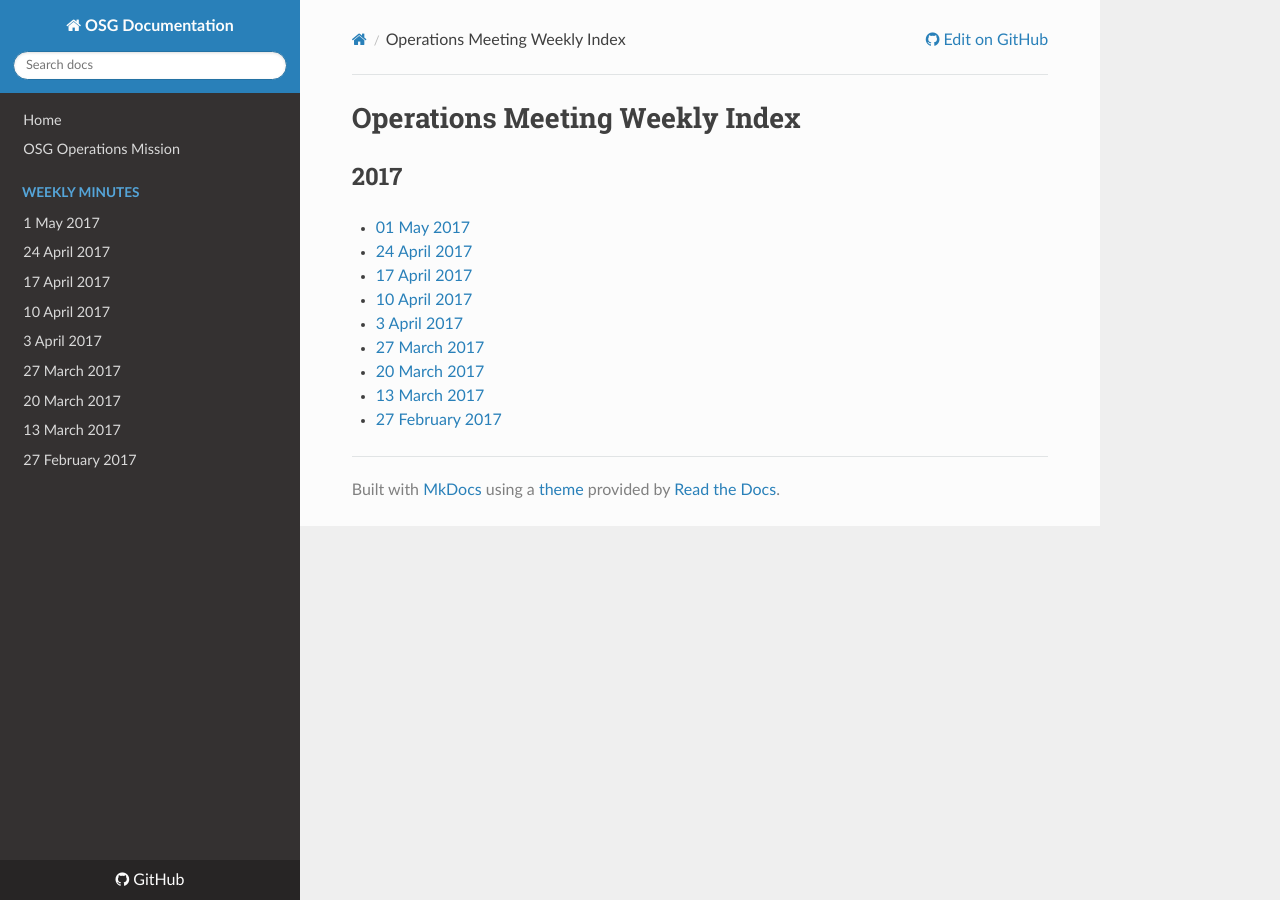
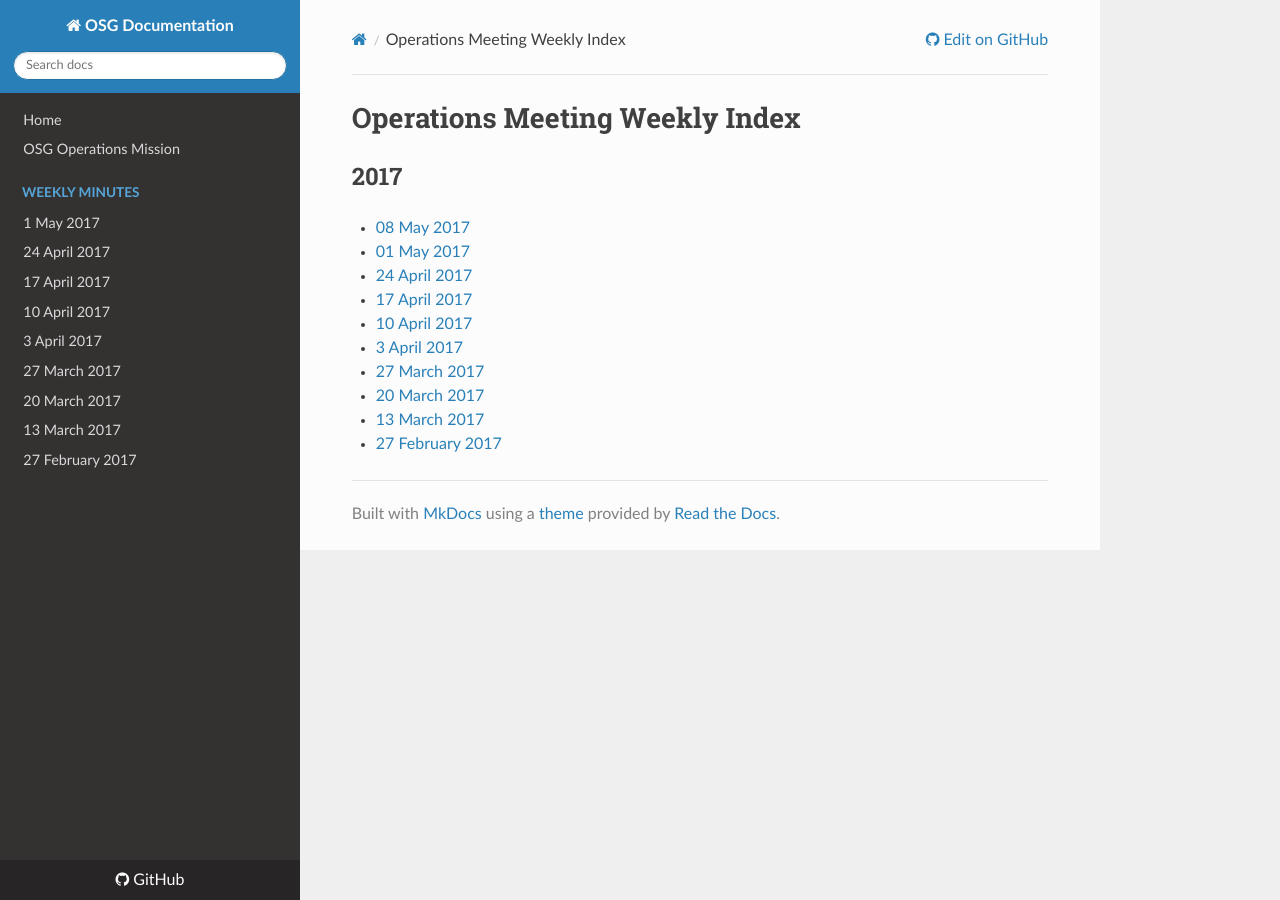
Before and after one commit to osg-htc/operations, an MkDocs documentation site: the page built from docs/WeeklyMinutes/MeetingIndex.md, in a window 1280 px wide. Built offline with MkDocs 1.6.1, drawn with Linux system fonts in a browser that asks for light colours; nearby versions of some CDN libraries; old or Windows-style settings are respelled for this version of MkDocs.

Commit message:
Update MeetingIndex.md

```diff
--- a/docs/WeeklyMinutes/MeetingIndex.md
+++ b/docs/WeeklyMinutes/MeetingIndex.md
@@ -1,6 +1,7 @@
 # Operations Meeting Weekly Index
 
 ## 2017
+   * [08 May 2017](08May2017.md)
    * [01 May 2017](01May2017.md)
    * [24 April 2017](24Apr2017.md)
    * [17 April 2017](17Apr2017.md)
```
